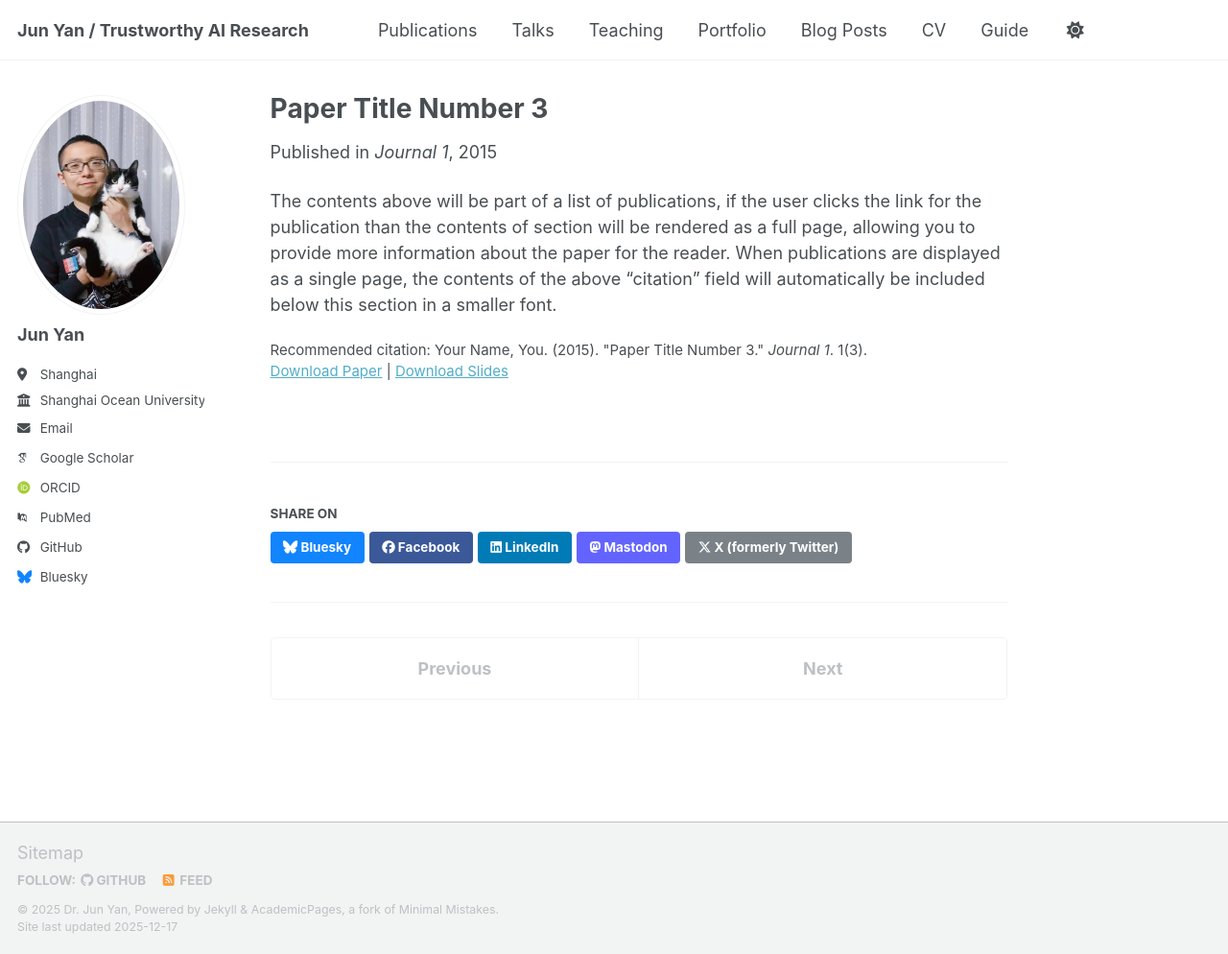
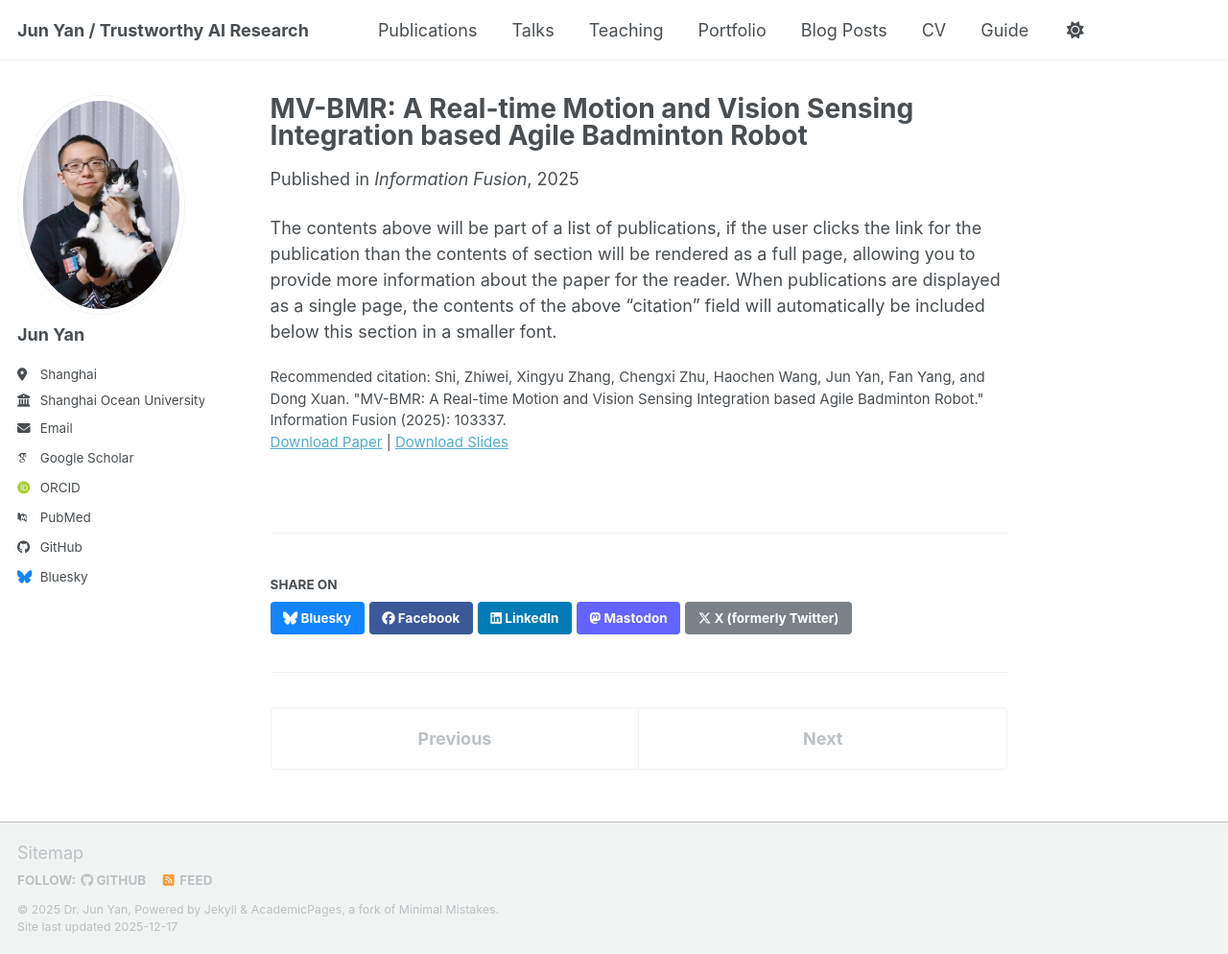
Before and after one commit to momo1986/momo1986.github.io, a Jekyll site: the page built from _publications/2015-10-01-paper-title-number-3.md, in a window 1280 px wide and 994 px high. Shown: the whole window at 96% size. Built offline with Jekyll 4.4.1, drawn with Linux system fonts in a browser that asks for light colours; some web fonts are replaced; a script bundle is joined from its source files by our own code; library files that are not in the unit come from our copies.

Commit message:
Update publication details for Paper Title Number 3

```diff
--- a/_publications/2015-10-01-paper-title-number-3.md
+++ b/_publications/2015-10-01-paper-title-number-3.md
@@ -1,14 +1,14 @@
 ---
-title: "Paper Title Number 3"
+title: "MV-BMR: A Real-time Motion and Vision Sensing Integration based Agile Badminton Robot"
 collection: publications
 category: manuscripts
 permalink: /publication/2015-10-01-paper-title-number-3
-excerpt: 'This paper is about the number 3. The number 4 is left for future work.'
-date: 2015-10-01
-venue: 'Journal 1'
-slidesurl: 'https://academicpages.github.io/files/slides3.pdf'
-paperurl: 'https://academicpages.github.io/files/paper3.pdf'
-citation: 'Your Name, You. (2015). &quot;Paper Title Number 3.&quot; <i>Journal 1</i>. 1(3).'
+excerpt: 'An agile badminton robot.'
+date: 2025-05-21
+venue: 'Information Fusion'
+slidesurl: 'https://www.sciencedirect.com/science/article/pii/S1566253525004105'
+paperurl: 'https://www.sciencedirect.com/science/article/pii/S1566253525004105'
+citation: 'Shi, Zhiwei, Xingyu Zhang, Chengxi Zhu, Haochen Wang, Jun Yan, Fan Yang, and Dong Xuan. "MV-BMR: A Real-time Motion and Vision Sensing Integration based Agile Badminton Robot." Information Fusion (2025): 103337.'
 ---
 
 The contents above will be part of a list of publications, if the user clicks the link for the publication than the contents of section will be rendered as a full page, allowing you to provide more information about the paper for the reader. When publications are displayed as a single page, the contents of the above "citation" field will automatically be included below this section in a smaller font.
```
